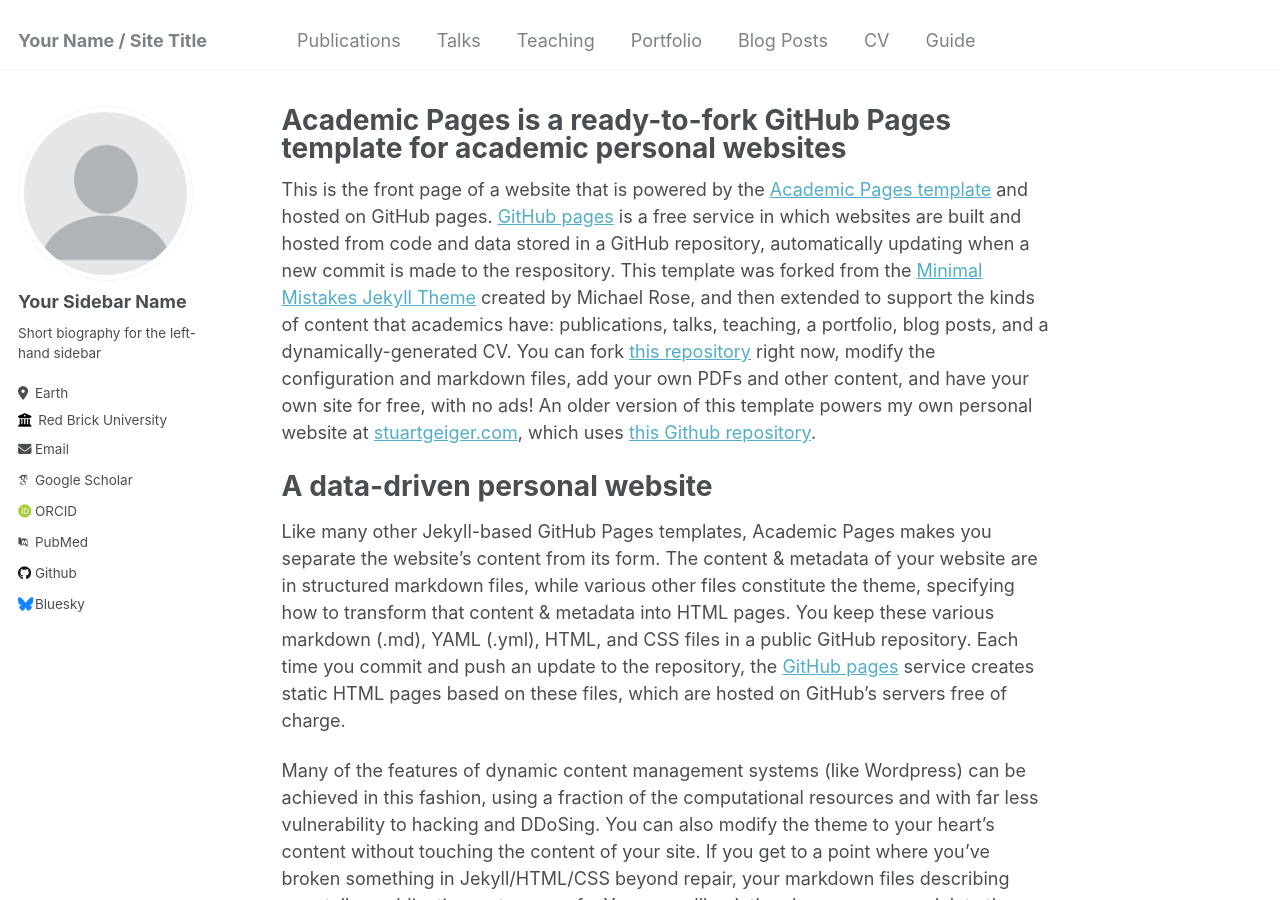
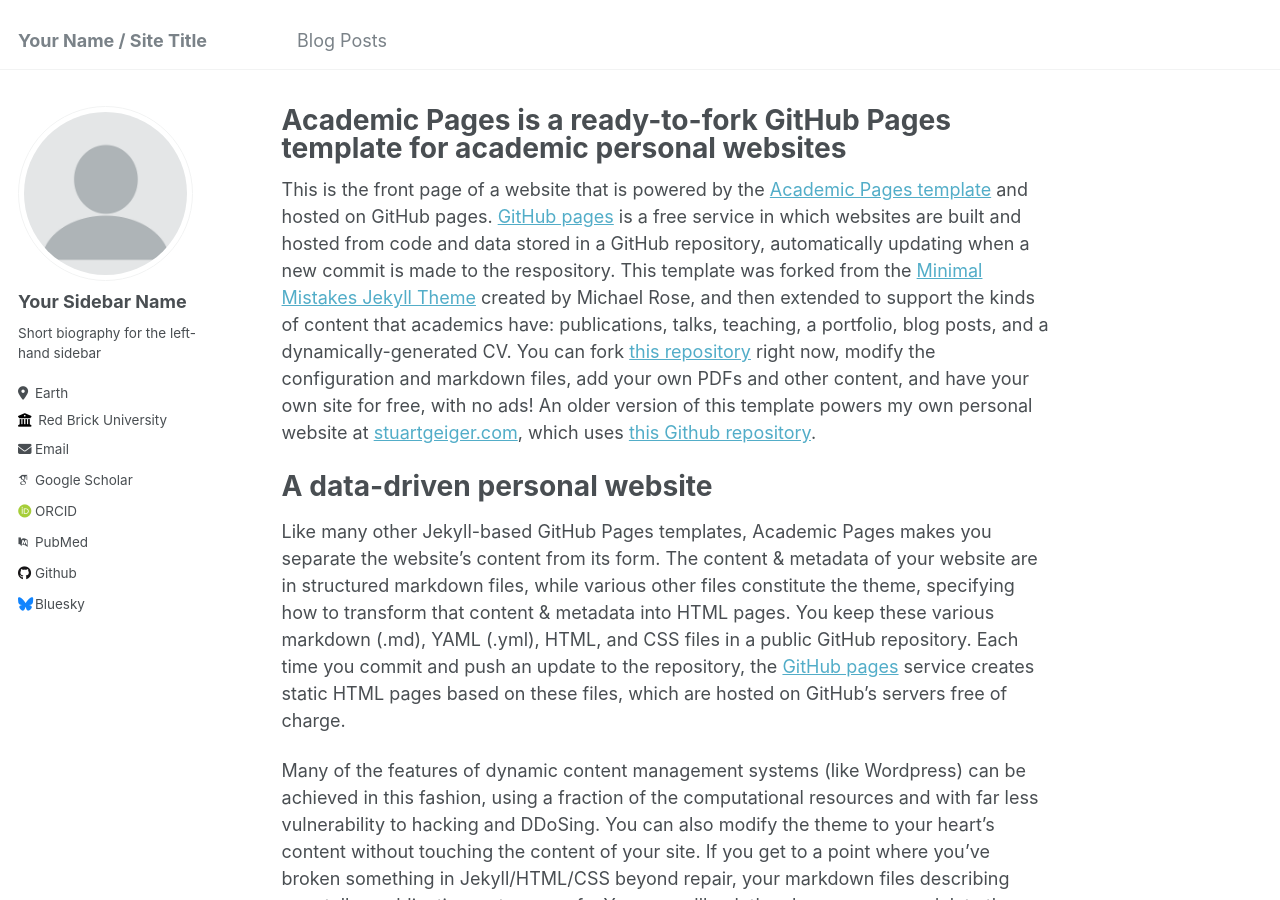
Before and after one commit to YonatanGideoni/YonatanGideoni.github.io, a Jekyll site: the page built from _pages/about.md, in a window 1280 px wide and 900 px high. Built offline with Jekyll 4.4.1, drawn with Linux system fonts in a browser that asks for light colours; some web fonts are replaced.

Commit message:
let's see how we can get this working

```diff
--- a/_data/navigation.yml
+++ b/_data/navigation.yml
@@ -1,22 +1,4 @@
 # main links links
 main:
-  - title: "Publications"
-    url: /publications/
-
-  - title: "Talks"
-    url: /talks/
-
-  - title: "Teaching"
-    url: /teaching/
-
-  - title: "Portfolio"
-    url: /portfolio/
-
   - title: "Blog Posts"
     url: /year-archive/
-
-  - title: "CV"
-    url: /cv/
-
-  - title: "Guide"
-    url: /markdown/
```
